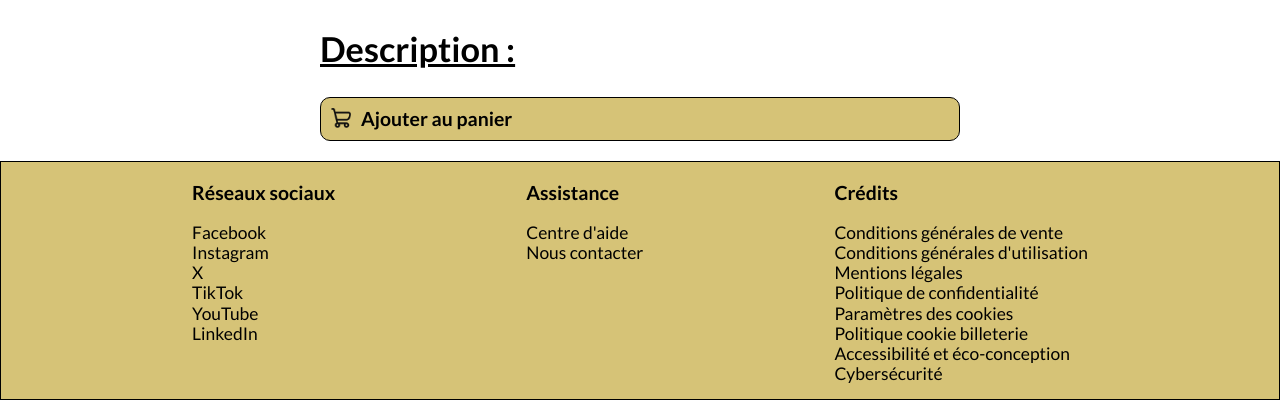
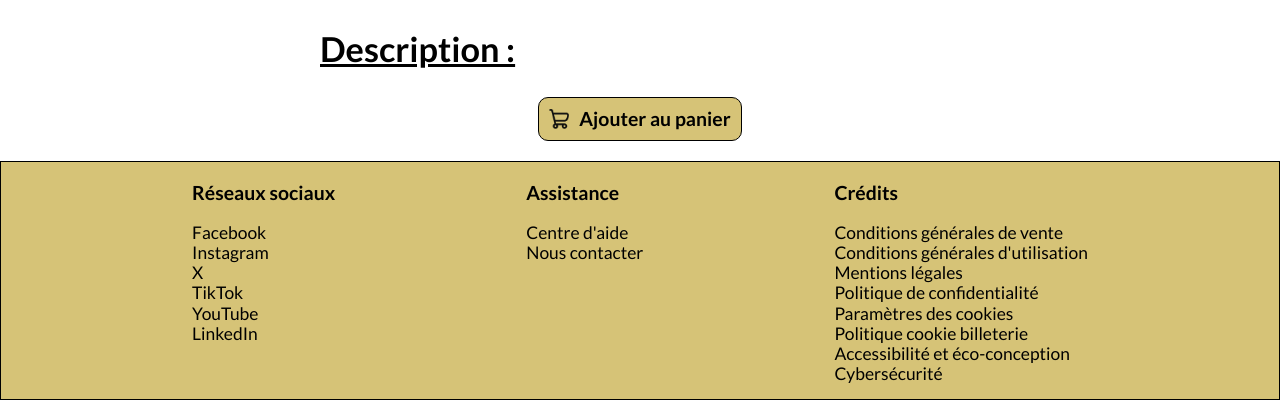
Before and after one commit to eddy-lefranc/bloc_3_python, a Django app: template olympic_games_ticketing/products/templates/products/offer-detail.html in a window 1280 px wide. Shown: the part 972-1372 px from the top of the page. Run offline with Django 5.2, Linux system fonts and the light colour scheme; the template is opened without the code that fills it, so the values that code supplies are empty; some libraries are stand-ins or nearby versions.

Commit message:
Changement nom classe obsolète suite refactorisation

```diff
--- a/olympic_games_ticketing/products/templates/products/offer-detail.html
+++ b/olympic_games_ticketing/products/templates/products/offer-detail.html
@@ -6,7 +6,7 @@ Jeux Olympiques - Voir l'offre {% endblock title %}
 {% endblock additional_css %}
 <!--prettier-ignore-->
 {% block content %}
-<article class="flex flex-align-center flex-column offer wrapper">
+<article class="flex flex-column offer wrapper">
   <img
     src="{{ offer.thumbnail.url }}"
     alt="{{ offer.name }}"
@@ -28,9 +28,10 @@ Jeux Olympiques - Voir l'offre {% endblock title %}
       {{ offer.description }}
     </p>
   </div>
+  <div class="flex justify-content-center">
     <a
       href="#"
-    class="background-primary border-primary button flex flex-align-center hero-link lato lato-bold link-appearance text-base"
+      class="align-items-center background-primary border-primary button flex hero-link lato lato-bold link-appearance text-base"
     >
       <img
         src="{% static 'icons/shopping-cart.png' %}"
@@ -39,5 +40,6 @@ Jeux Olympiques - Voir l'offre {% endblock title %}
       />
       Ajouter au panier
     </a>
+  </div>
 </article>
 {% endblock content %}
```
Lines whose indentation alone changed are shown as unchanged.
